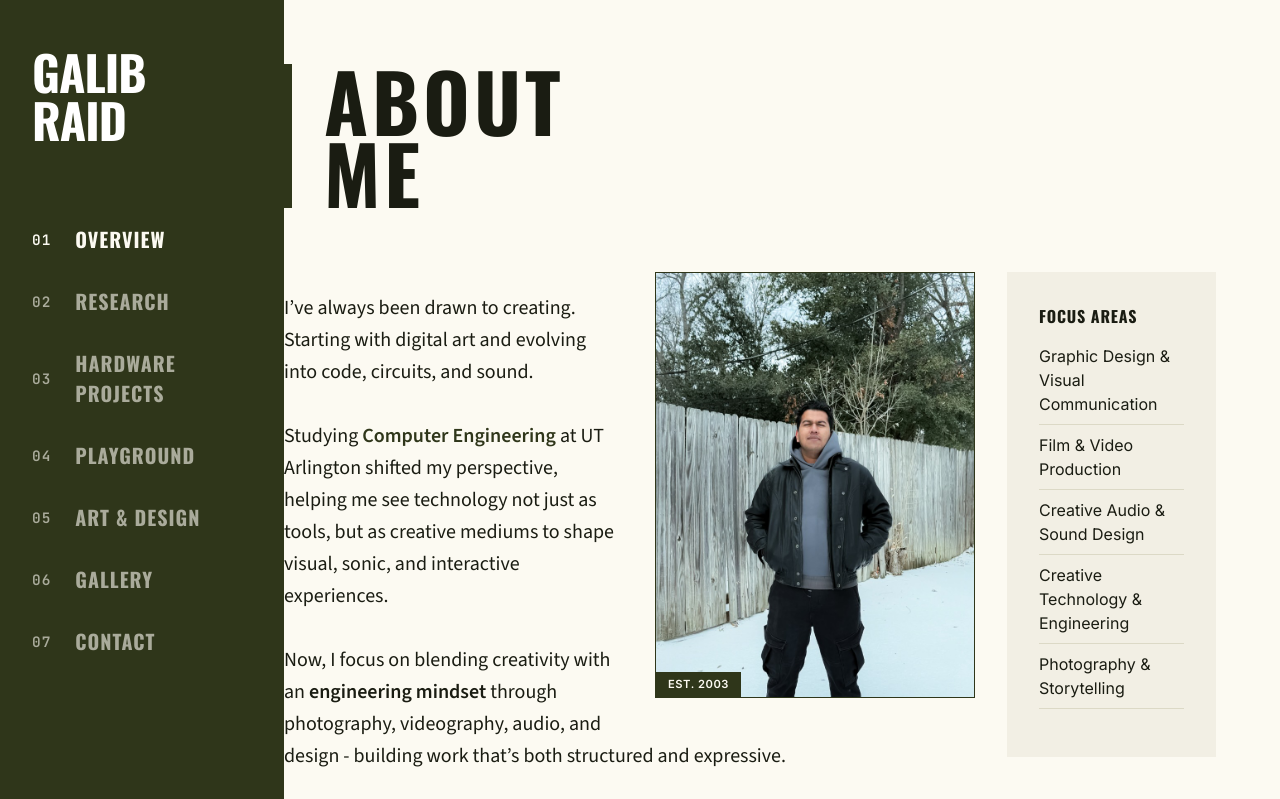
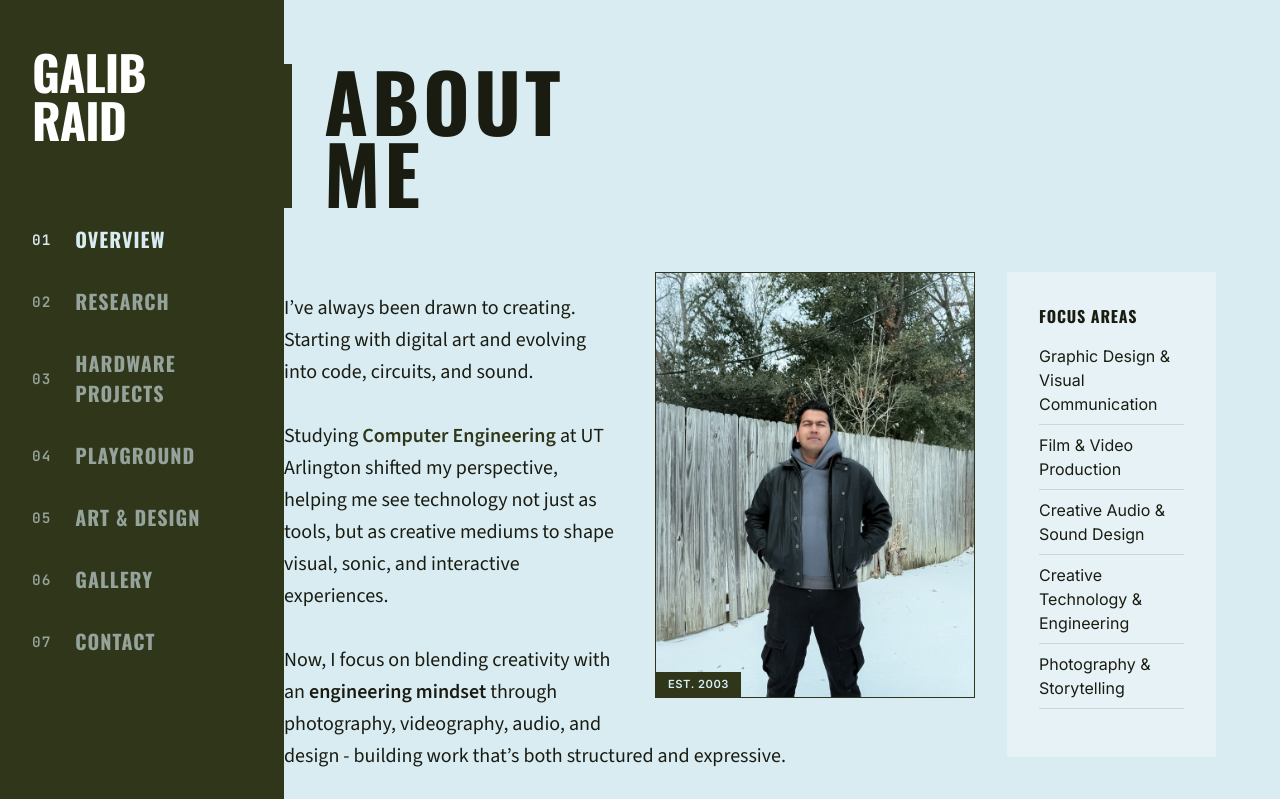
Before and after one commit to Galib2003/Portfolio, a React (Vite) app: page / in a window 1280 px wide. Shown: the top 799 px of the page. Built offline with nearby package versions, Linux system fonts and the light colour scheme.

Commit message:
style: update portfolio theme color to blue horizon (#D9ECF2)

```diff
--- a/src/index.css
+++ b/src/index.css
@@ -1,17 +1,17 @@
 :root {
-  /* Organic/Forest Palette */
-  --bg-main: #fcfaf2;
-  /* Warm Cream White */
-  --bg-surface: #f2efe4;
-  /* Muted Tan/Cream Surface */
+  /* Blue Horizon Palette */
+  --bg-main: #D9ECF2;
+  /* Light Sky Blue */
+  --bg-surface: #E7F2F6;
+  /* Soft Surface Blue */
   --accent-main: #2f361a;
   /* Dark Forest Green */
   --text-primary: #1a1c12;
   /* Deep Earthy Black */
   --text-secondary: #4a4d3f;
   /* Muted Olive Gray */
-  --border-lines: #dcd9c6;
-  /* Soft Stone Lines */
+  --border-lines: #C5D8DF;
+  /* Cool Stone Lines */
 
   /* Typography */
   --font-display: 'Oswald', sans-serif;
```
